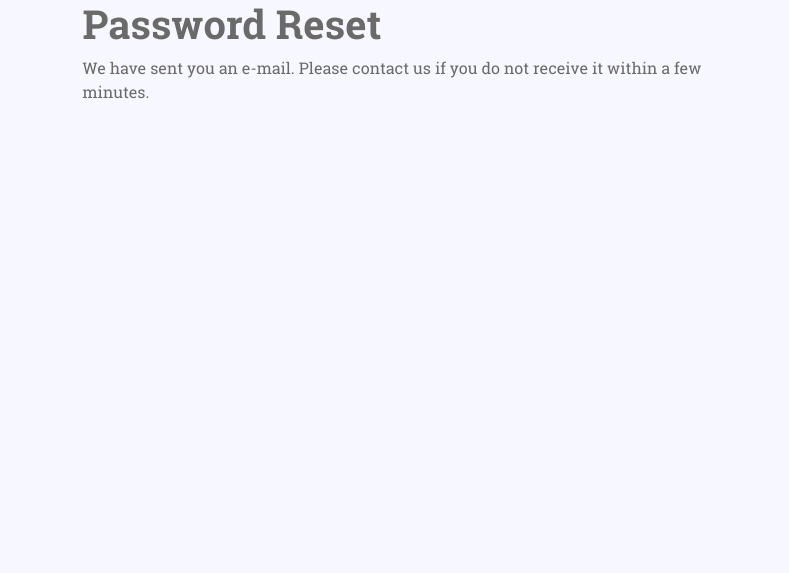
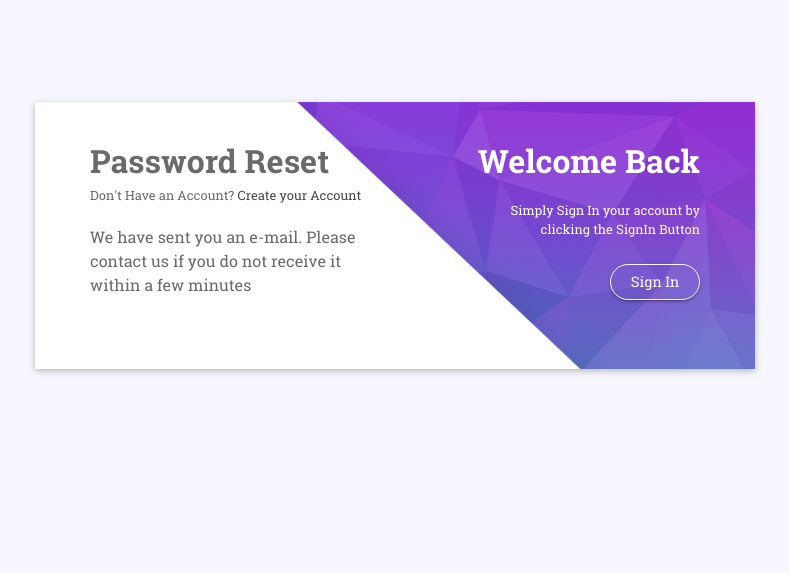
Before and after one commit to packershift/packershift, a Django app: a page that uses packershift/templates/account/password_reset_done.html in a window 1280 px wide. Shown: the top 573 px of the page, without its empty margins (245-1034 px from the left). Before the commit the page ends 99 px from the top, so only its background shows below. Run offline with Django 3.2, Linux system fonts and the light colour scheme; parts of the project's set-up code (start-up, migrations or seed data) failed here and were passed over; some libraries are stand-ins or nearby versions.

Commit message:
feat: new template design added

```diff
--- a/packershift/templates/account/password_reset_done.html
+++ b/packershift/templates/account/password_reset_done.html
@@ -5,12 +5,33 @@
 
 {% block head_title %}{% translate "Password Reset" %}{% endblock %}
 
-{% block inner %}
-    <h1>{% translate "Password Reset" %}</h1>
+{% block content %}
 
-    {% if user.is_authenticated %}
-    {% include "account/snippets/already_logged_in.html" %}
-    {% endif %}
-
-    <p>{% blocktranslate %}We have sent you an e-mail. Please contact us if you do not receive it within a few minutes.{% endblocktranslate %}</p>
+<div class="container-fluid ">
+  <div class=" no-pdding login-box">
+    <div class="row no-margin w-100 bklmj">
+      <div class="col-lg-6 col-md-6 log-det">
+        <h2>{% translate "Password Reset" %}</h2>
+        <div class="row no-margin past">
+          <p>{% translate "Don't Have an Account?" %} <span><a href="{% url 'account_signup' %}">{% translate "Create your Account" %}</a></span>
+          </p>
+        </div>
+        <div class="text-box-cont">
+          {% if user.is_authenticated %}
+          {% include "account/snippets/already_logged_in.html" %}
+          {% endif %}
+          <p>{% translate "We have sent you an e-mail. Please contact us if you do not receive it within a few minutes" %}</p>
+          <br>
+        </div>
+      </div>
+      <div class="col-lg-6 col-md-6 box-de">
+        <div class="ditk-inf">
+          <h2 class="w-100">{% translate "Welcome Back" %}</h2>
+          <p>{% translate "Simply Sign In your account by" %} <br> {% translate "clicking the SignIn Button" %}</p>
+          <a class="btn btn-outline-light" href="{% url 'account_login' %}">{% translate "Sign In" %}</a>
+        </div>
+      </div>
+    </div>
+  </div>
+</div>
 {% endblock %}
```
Also changed, not shown: packershift/templates/account/password_reset_from_key.html (+34 -7 lines).
